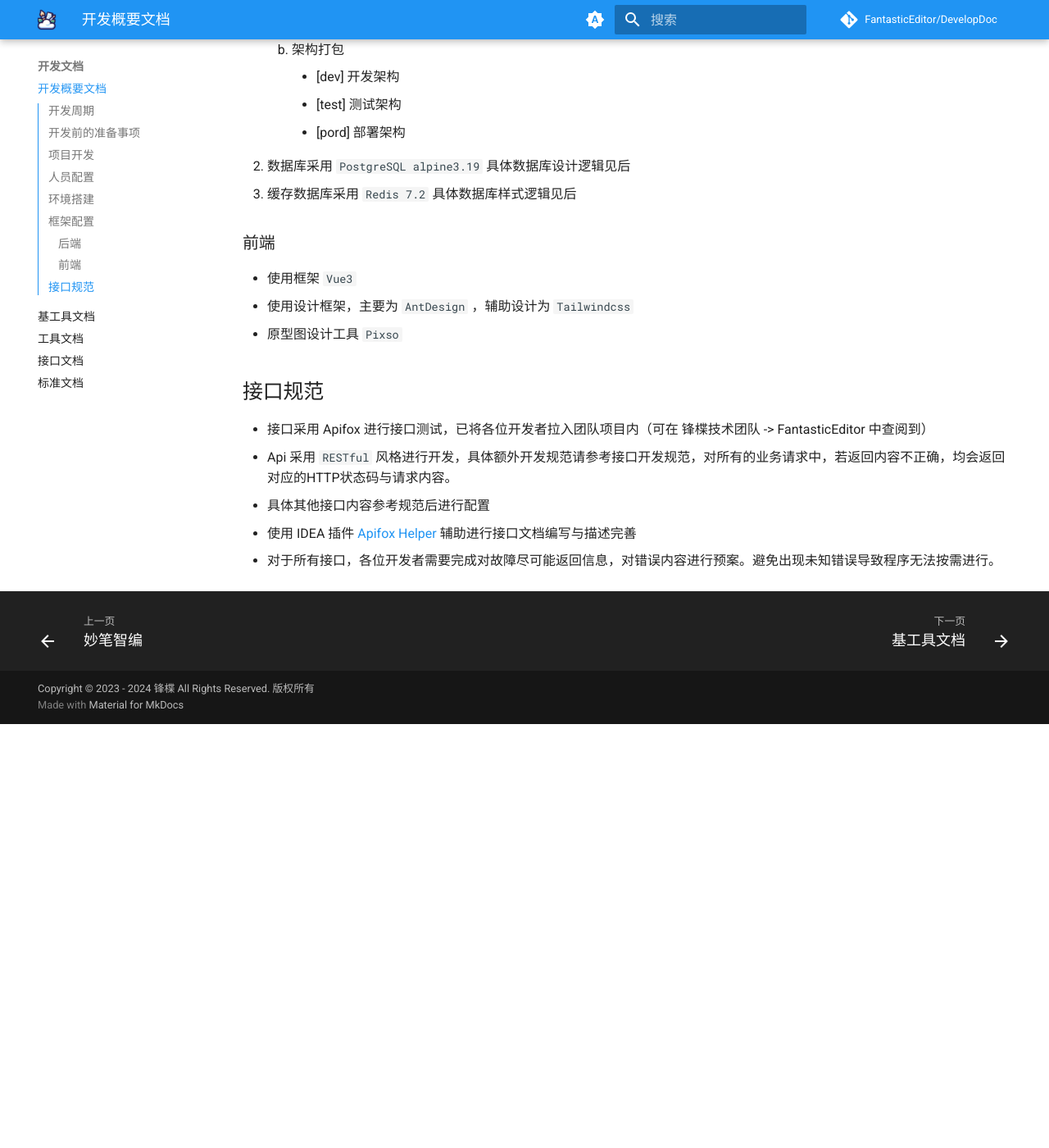
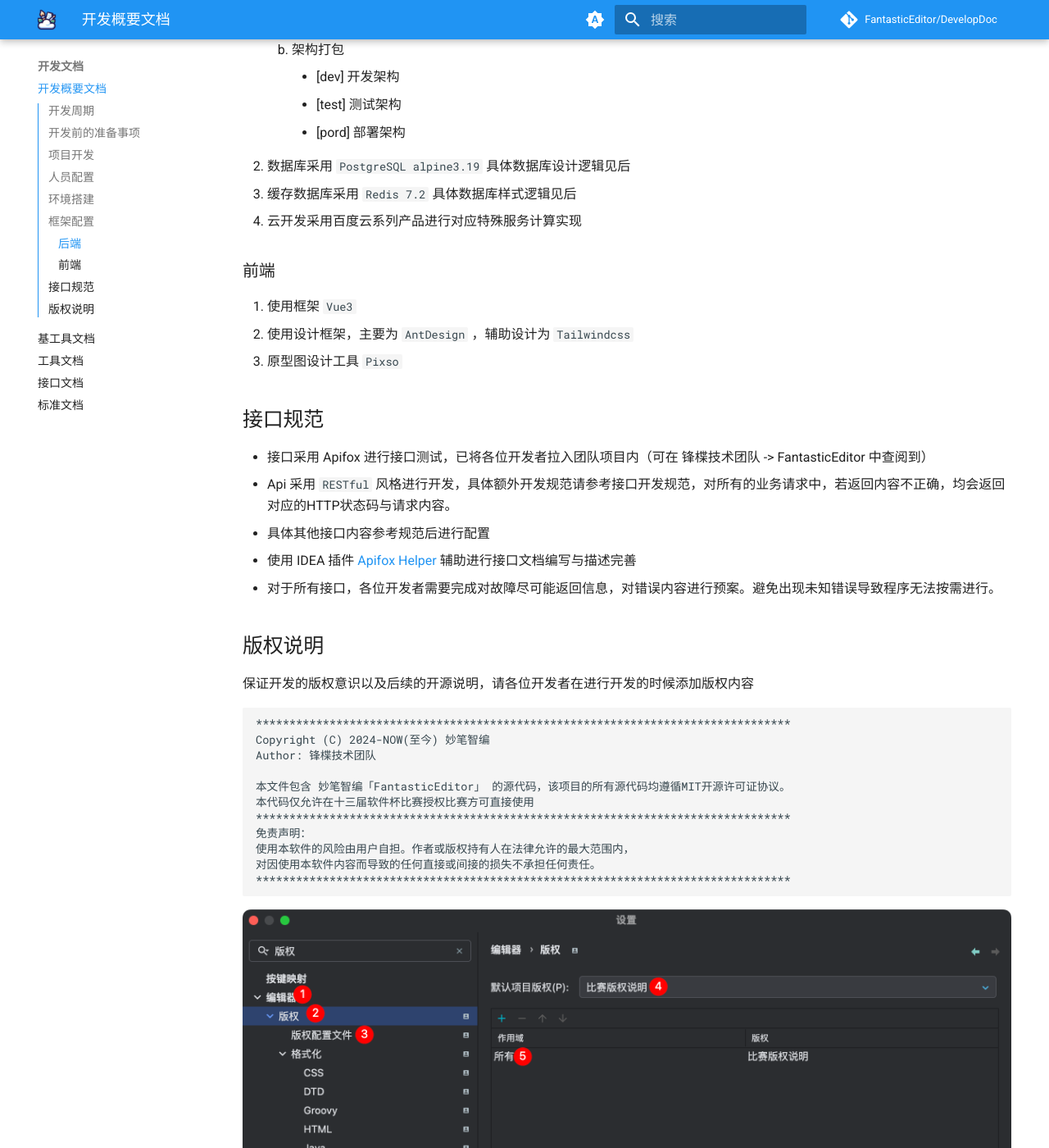
Before and after one commit to fantastic-editor/DevelopDoc, an MkDocs documentation site: the page built from docs/开发文档/index.md, in a window 1280 px wide and 1400 px high, scrolled down 2421 px. Shown: the whole window at 82% size. Built offline with MkDocs 1.6.1 and Material for MkDocs 9.7.7, drawn with Linux system fonts in a browser that asks for light colours; comment, search, counter and statistics services are not loaded; before the commit the page ends 3304 px from its top, so only the background shows below that.

Commit message:
提交开发文档说明书

````diff
--- a/docs/开发文档/index.md
+++ b/docs/开发文档/index.md
@@ -78,12 +78,13 @@
          - [pord] 部署架构
 2. 数据库采用 `PostgreSQL alpine3.19` 具体数据库设计逻辑见后
 3. 缓存数据库采用 `Redis 7.2` 具体数据库样式逻辑见后
+4. 云开发采用百度云系列产品进行对应特殊服务计算实现
 
 ### 前端
 
-- 使用框架 `Vue3`
-- 使用设计框架，主要为 `AntDesign` ，辅助设计为 `Tailwindcss`
-- 原型图设计工具 `Pixso`
+1. 使用框架 `Vue3`
+2. 使用设计框架，主要为 `AntDesign` ，辅助设计为 `Tailwindcss`
+3. 原型图设计工具 `Pixso`
 
 ## 接口规范
 
@@ -92,3 +93,24 @@
 - 具体其他接口内容参考规范后进行配置
 - 使用 IDEA 插件 [Apifox Helper](https://plugins.jetbrains.com/plugin/20549-apifox-helper) 辅助进行接口文档编写与描述完善
 - 对于所有接口，各位开发者需要完成对故障尽可能返回信息，对错误内容进行预案。避免出现未知错误导致程序无法按需进行。
+
+## 版权说明
+
+保证开发的版权意识以及后续的开源说明，请各位开发者在进行开发的时候添加版权内容
+
+```markdown
+********************************************************************************
+Copyright (C) 2024-NOW(至今) 妙笔智编
+Author: 锋楪技术团队
+
+本文件包含 妙笔智编「FantasticEditor」 的源代码，该项目的所有源代码均遵循MIT开源许可证协议。
+本代码仅允许在十三届软件杯比赛授权比赛方可直接使用
+********************************************************************************
+免责声明：
+使用本软件的风险由用户自担。作者或版权持有人在法律允许的最大范围内，
+对因使用本软件内容而导致的任何直接或间接的损失不承担任何责任。
+********************************************************************************
+```
+
+![](../assets/imgs/copyright-setting.png)
+![](../assets/imgs/copyright-write.png)
````
Also changed, not shown: docs/assets/imgs/copyright-setting.png (added), docs/assets/imgs/copyright-write.png (added).
